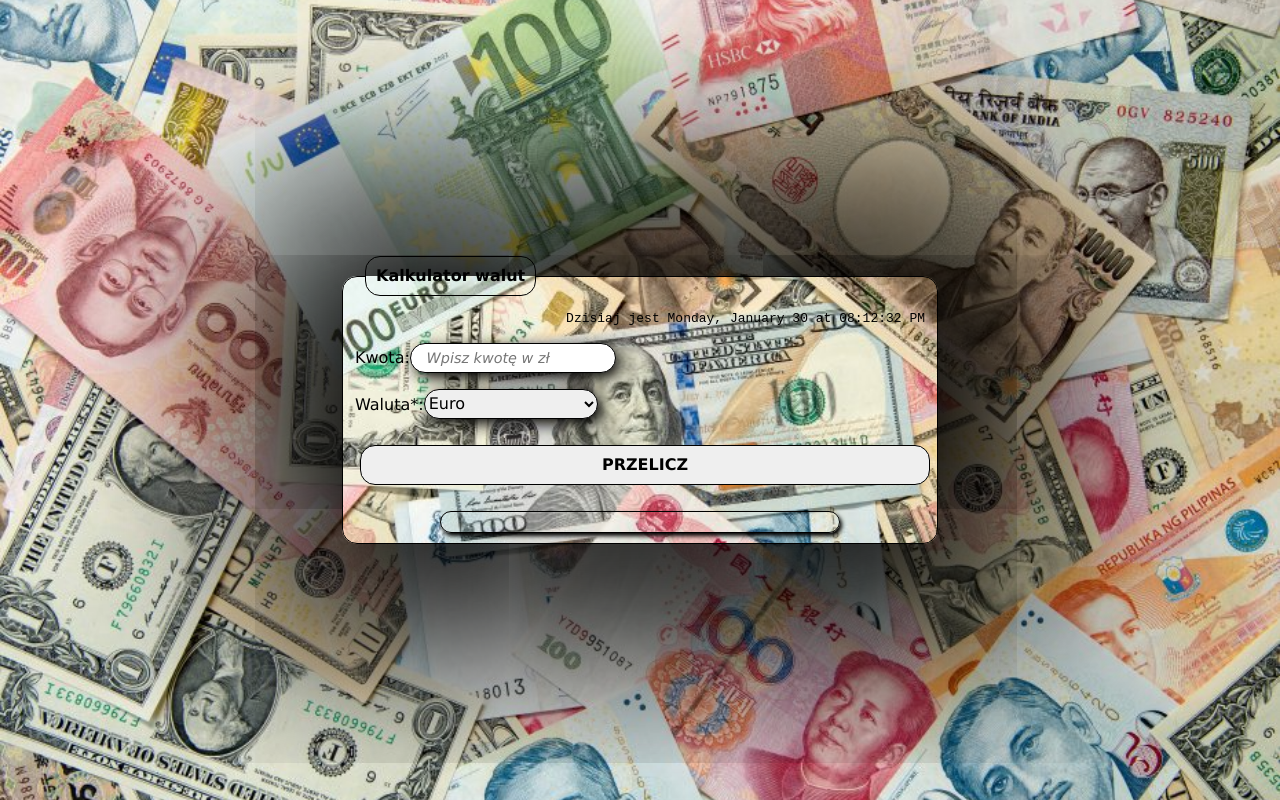
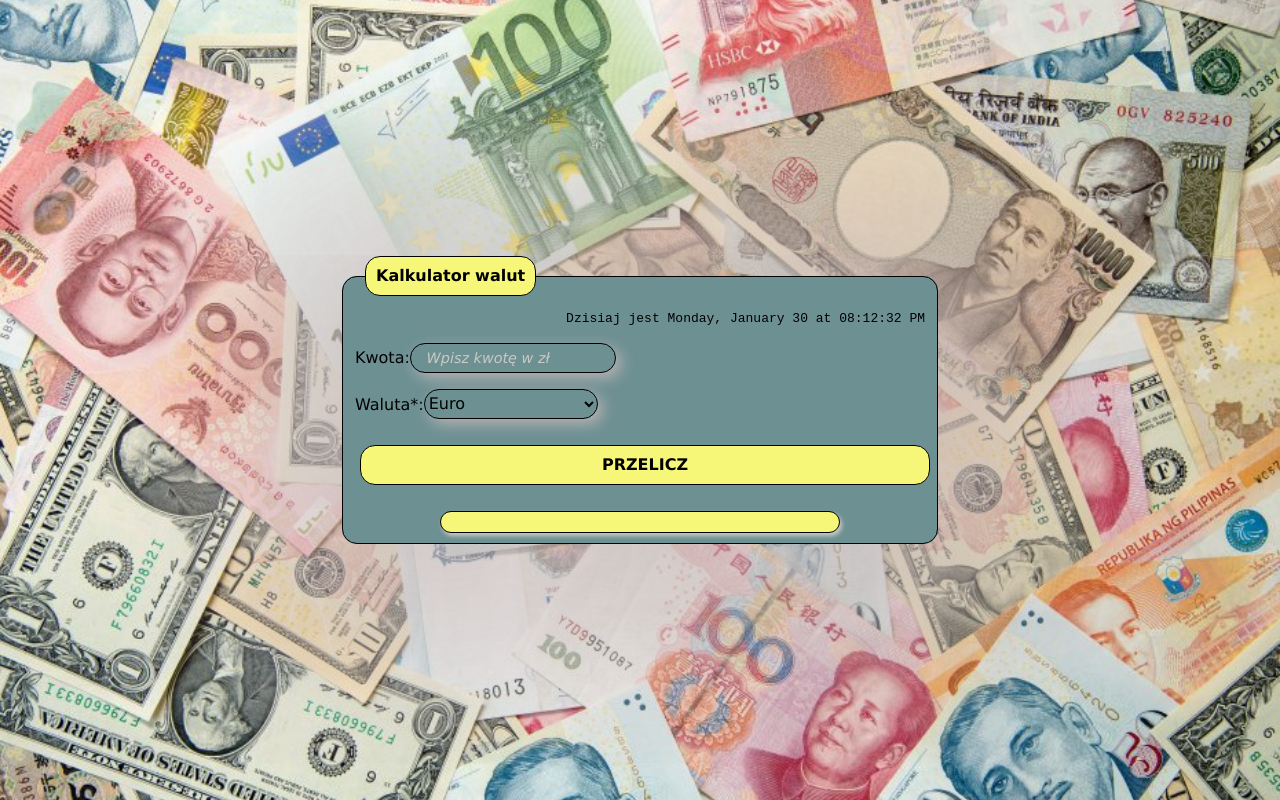
Before and after one commit to Gosia-Magdzik/kantor-react, a React (Create React App) app: page / in a window 1280 px wide. Built offline with nearby package versions, Linux system fonts and the light colour scheme.

Commit message:
theme: new colors

```diff
--- a/src/theme.js
+++ b/src/theme.js
@@ -1,7 +1,11 @@
 export const theme = {
     color: {
-        black: "#000000",
-
+        black:          "#000000",
+        azure:          "#0080FF",
+        jupiter:        "#6D9093",
+        PinkSwan:       "#c6b9b9d8",
+        MarigoldYellow: "#F6F678",
+        GrayNickel:     "#CACAC4"
     },
 
     breakpoint: {
```
